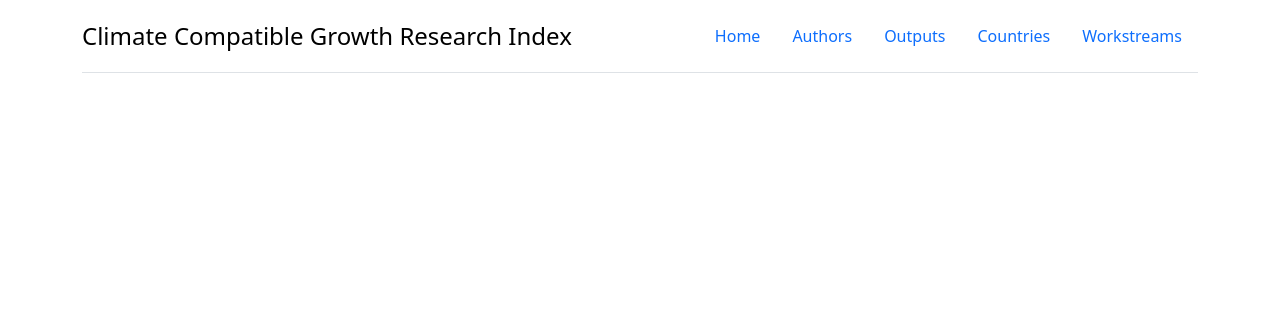
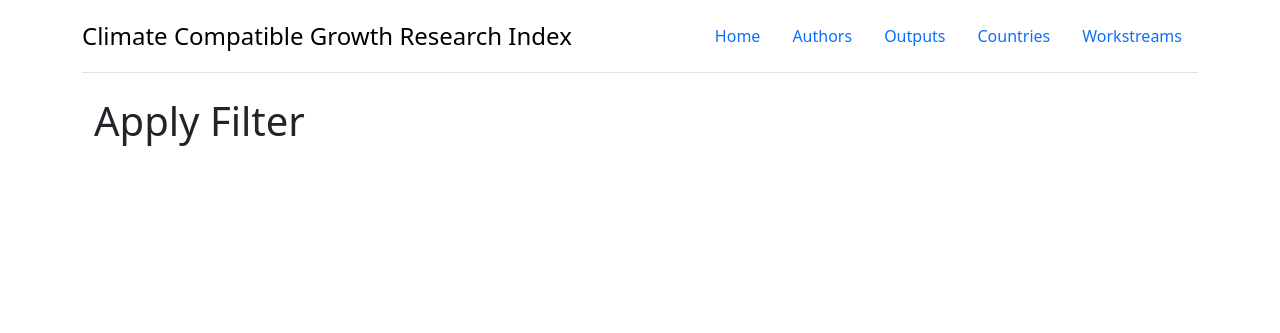
Before and after one commit to ClimateCompatibleGrowth/research_index, a FastAPI app: template app/templates/workstreams.html in a window 1280 px wide. Shown: the top 333 px of the page. Run offline with FastAPI, Linux system fonts and the light colour scheme; the template is opened without the code that fills it, so the values that code supplies are empty.

Commit message:
Add filter sidebar to author list in workstreams

```diff
--- a/app/templates/workstream.html
+++ b/app/templates/workstream.html
@@ -1,5 +1,3 @@
-{% extends "base.html" %}
-
 {% block content %}
 
 <div class="container">
@@ -12,5 +10,4 @@
     {% include 'author_list.html' %}
 </div>
 
-
 {% endblock %}
--- a/app/templates/workstreams.html
+++ b/app/templates/workstreams.html
@@ -2,7 +2,17 @@
 
 {% block content %}
 
-{% set workstreams = results %}
-{% include 'workstream_list.html' %}
+<div class="container text-left">
+    <div class="row">
+      <div class="col-3">
+        <h1>Apply Filter</h1>
+        {% set workstreams = results %}
+        {% include 'workstream_list.html' %}
+      </div>
+      <div class="col">
+        {% include 'workstream.html' %}
+      </div>
+    </div>
+  </div>
 
-{% endblock %}
+  {% endblock %}
--- a/main.py
+++ b/main.py
@@ -136,18 +136,20 @@ def output(request: Request, id: str):
 @app.get("/workstreams", response_class=HTMLResponse)
 def workstream_list(request: Request):
     model = Workstream()
-    entity = model.get_all()
+    all = model.get_all()
+    entity = model.get(all['results'][0]['id'])
     return templates.TemplateResponse(
-        "workstreams.html", {"request": request, "title": "Workstream"} | entity
+        "workstreams.html", {"request": request, "title": "Workstream"} | entity | all
     )
 
 
 @app.get("/workstreams/{id}", response_class=HTMLResponse)
 def workstream(request: Request, id: str, skip: int = 0, limit: int = 20):
     model = Workstream()
+    all = model.get_all()
     entity = model.get(id, skip=skip, limit=limit)
     return templates.TemplateResponse(
-        "workstream.html", {"request": request, "title": "Workstreams"} | entity
+        "workstreams.html", {"request": request, "title": "Workstreams"} | entity | all
     )
 
 
```
